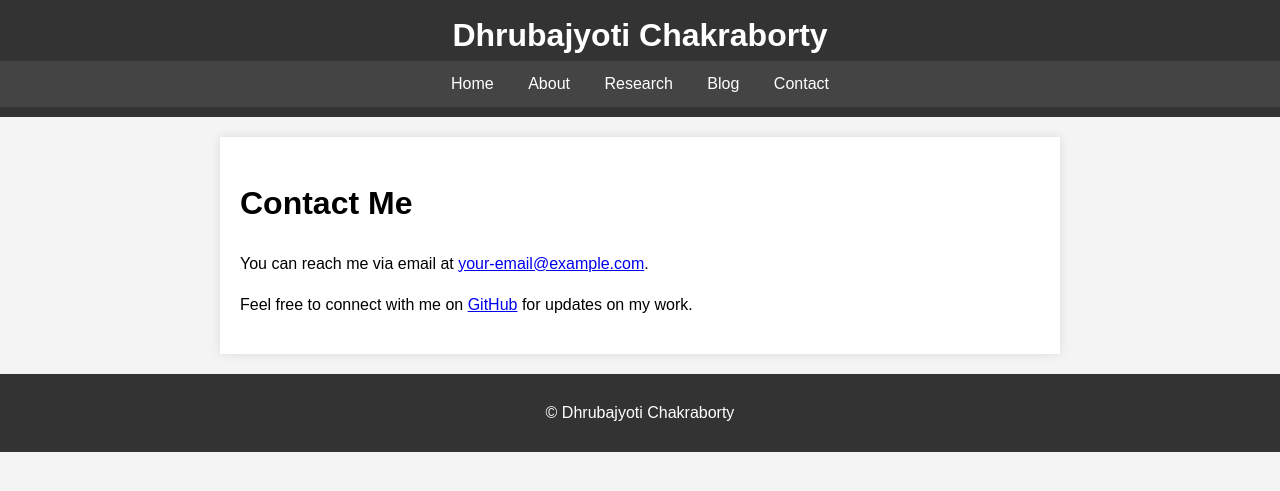
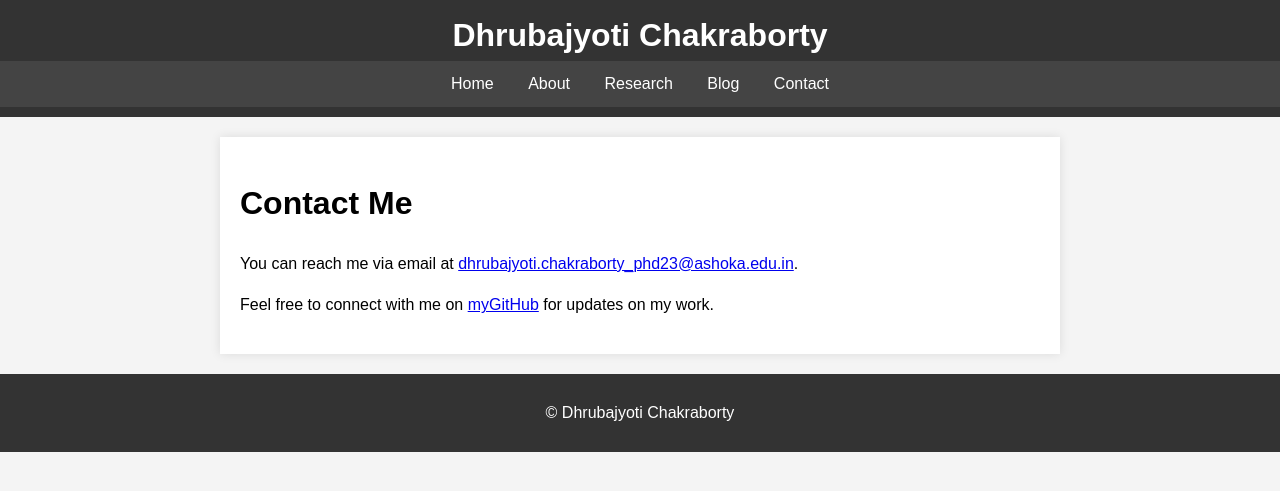
Before and after one commit to dhruba-c/dhruba-c.github.io, a Jekyll site: the page built from contact.md, in a window 1280 px wide. Shown: the top 491 px of the page. Built offline with Jekyll 4.4.1, drawn with Linux system fonts in a browser that asks for light colours.

Commit message:
Update contact.md

```diff
--- a/contact.md
+++ b/contact.md
@@ -5,6 +5,6 @@ title: Contact
 
 # Contact Me
 
-You can reach me via email at [your-email@example.com](mailto:dhrubajyoti.chakraborty_phd23@ashoka.edu.in).
+You can reach me via email at [dhrubajyoti.chakraborty_phd23@ashoka.edu.in](mailto:dhrubajyoti.chakraborty_phd23@ashoka.edu.in).
 
-Feel free to connect with me on [GitHub](https://github.com/yourusername) for updates on my work.
+Feel free to connect with me on [myGitHub](https://github.com/yourusername) for updates on my work.
```
